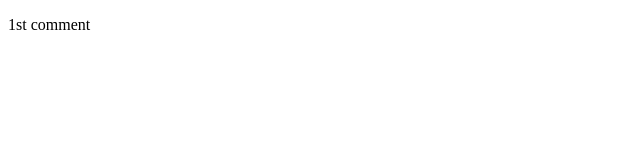
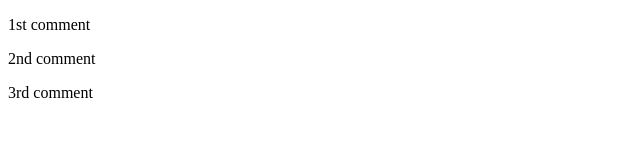
Before and after one commit to jf-subhajyoti/git-demo, a plain HTML site: page index.html in a window 1280 px wide. Shown: the whole page, without its empty margins (0-640 px from the left). Drawn offline with Linux system fonts and the light colour scheme.

Commit message:
Comment added

```diff
--- a/index.html
+++ b/index.html
@@ -8,5 +8,7 @@
   </head>
   <body>
     <p>1st comment</p>
+    <p>2nd comment</p>
+    <p>3rd comment</p>
   </body>
 </html>
```
